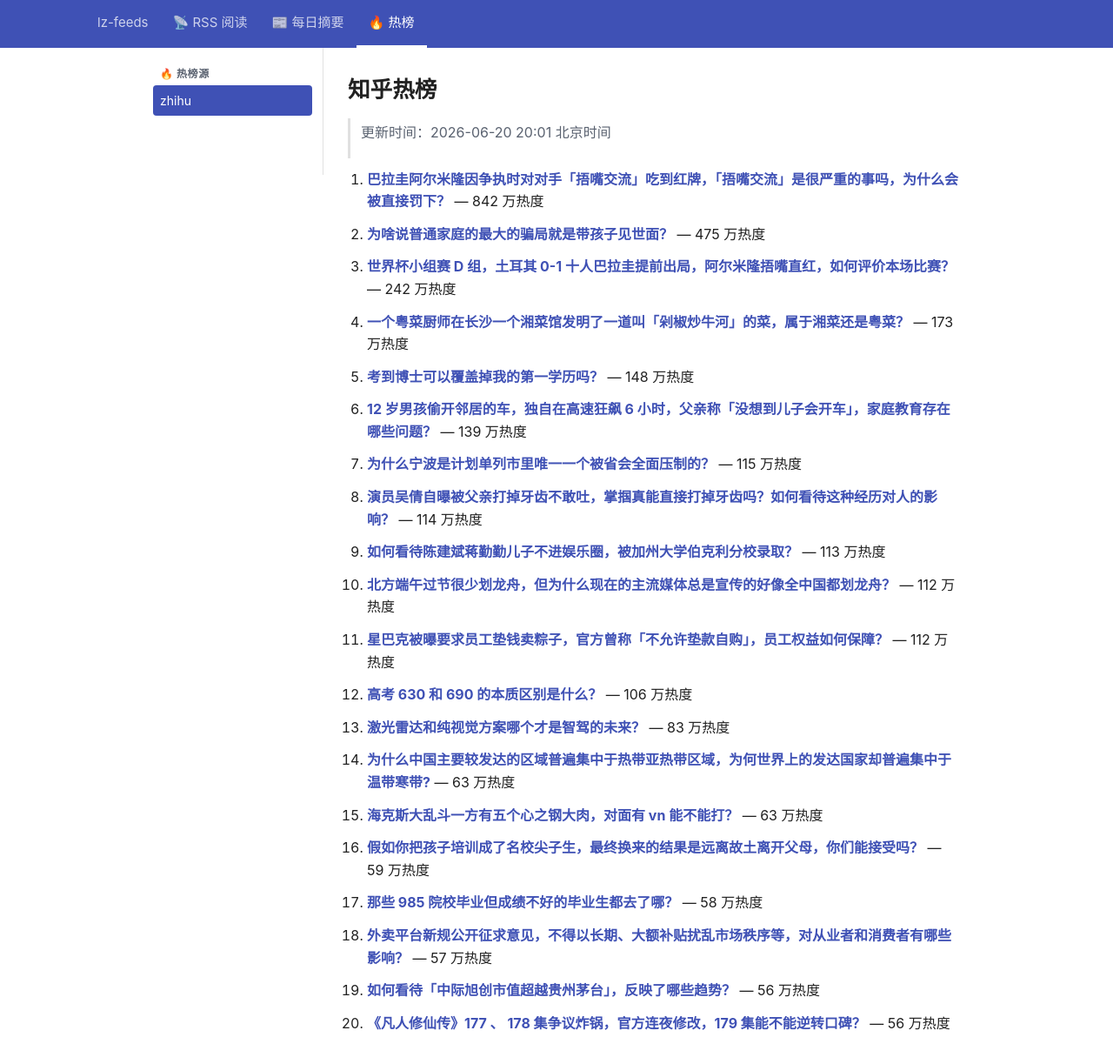
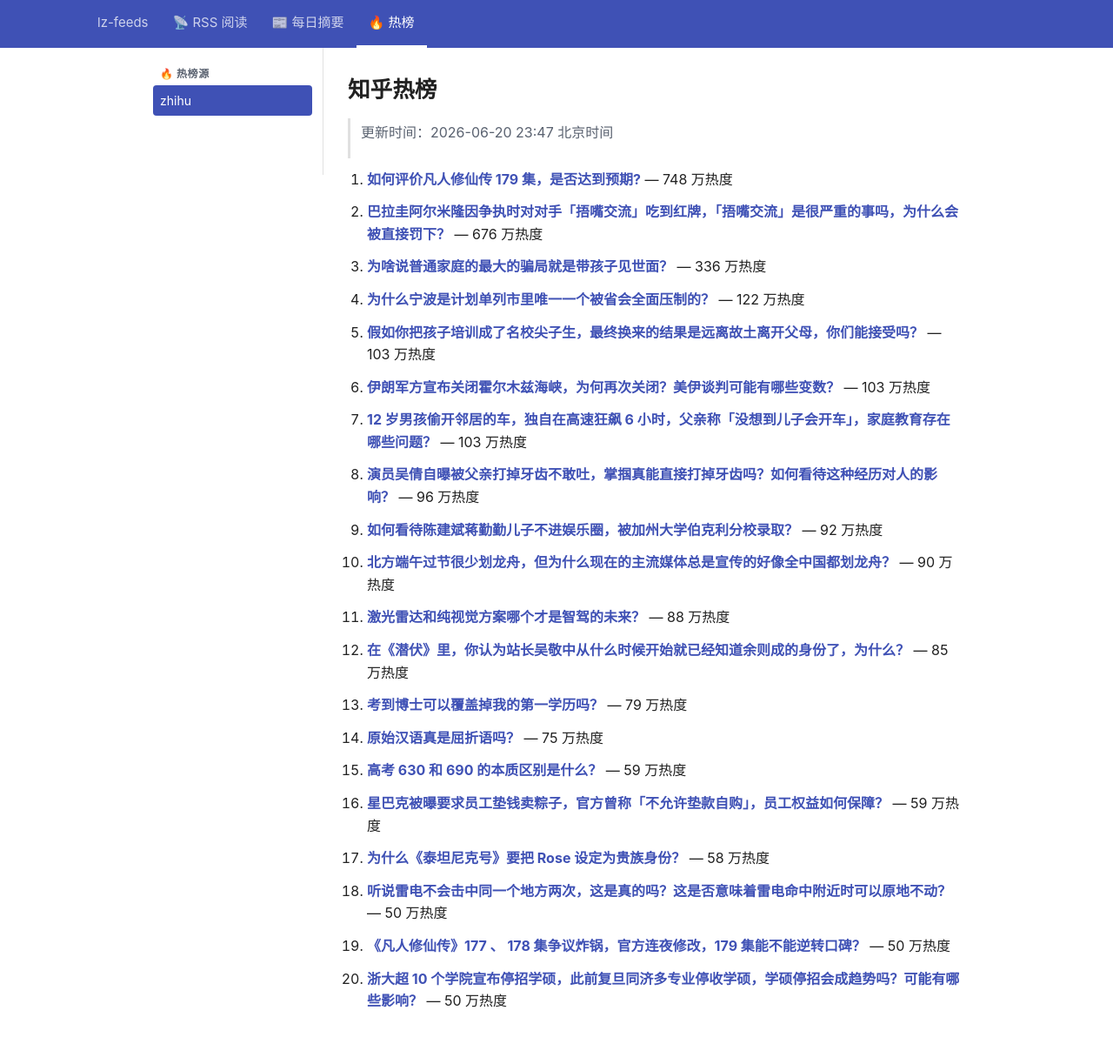
Before and after one commit to lizhang0101/lz-feeds, a Jekyll site: the page built from _hotlist/zhihu.md, in a window 1280 px wide and 1253 px high. Shown: the top 1223 px of the window at 87% size. Built offline with Jekyll 4.4.1, drawn with Linux system fonts in a browser that asks for light colours.

Commit message:
hotlist: 2026-06-20T15:47Z

```diff
--- a/_hotlist/zhihu.md
+++ b/_hotlist/zhihu.md
@@ -1,48 +1,48 @@
 ---
-updated: 2026-06-20 20:01 北京时间
+updated: 2026-06-20 23:47 北京时间
 count: 20
 ---
 
 # 知乎热榜
 
-> 更新时间：2026-06-20 20:01 北京时间
+> 更新时间：2026-06-20 23:47 北京时间
 
-1. **[巴拉圭阿尔米隆因争执时对对手「捂嘴交流」吃到红牌，「捂嘴交流」是很严重的事吗，为什么会被直接罚下？](https://www.zhihu.com/question/2051637499642864620)** — 842 万热度
+1. **[如何评价凡人修仙传 179 集，是否达到预期?](https://www.zhihu.com/question/2051625687069599430)** — 748 万热度
 
-2. **[为啥说普通家庭的最大的骗局就是带孩子见世面？](https://www.zhihu.com/question/2038894308640700353)** — 475 万热度
+2. **[巴拉圭阿尔米隆因争执时对对手「捂嘴交流」吃到红牌，「捂嘴交流」是很严重的事吗，为什么会被直接罚下？](https://www.zhihu.com/question/2051637499642864620)** — 676 万热度
 
-3. **[世界杯小组赛 D 组，土耳其 0-1 十人巴拉圭提前出局，阿尔米隆捂嘴直红，如何评价本场比赛？](https://www.zhihu.com/question/2050230396579570472)** — 242 万热度
+3. **[为啥说普通家庭的最大的骗局就是带孩子见世面？](https://www.zhihu.com/question/2038894308640700353)** — 336 万热度
 
-4. **[一个粤菜厨师在长沙一个湘菜馆发明了一道叫「剁椒炒牛河」的菜，属于湘菜还是粤菜？](https://www.zhihu.com/question/2050937469755975159)** — 173 万热度
+4. **[为什么宁波是计划单列市里唯一一个被省会全面压制的？](https://www.zhihu.com/question/578870052)** — 122 万热度
 
-5. **[考到博士可以覆盖掉我的第一学历吗？](https://www.zhihu.com/question/2050845709822325620)** — 148 万热度
+5. **[假如你把孩子培训成了名校尖子生，最终换来的结果是远离故土离开父母，你们能接受吗？](https://www.zhihu.com/question/2049451649257813984)** — 103 万热度
 
-6. **[12 岁男孩偷开邻居的车，独自在高速狂飙 6 小时，父亲称「没想到儿子会开车」，家庭教育存在哪些问题？](https://www.zhihu.com/question/2051001274779301605)** — 139 万热度
+6. **[伊朗军方宣布关闭霍尔木兹海峡，为何再次关闭？美伊谈判可能有哪些变数？](https://www.zhihu.com/question/2051776974696048337)** — 103 万热度
 
-7. **[为什么宁波是计划单列市里唯一一个被省会全面压制的？](https://www.zhihu.com/question/578870052)** — 115 万热度
+7. **[12 岁男孩偷开邻居的车，独自在高速狂飙 6 小时，父亲称「没想到儿子会开车」，家庭教育存在哪些问题？](https://www.zhihu.com/question/2051001274779301605)** — 103 万热度
 
-8. **[演员吴倩自曝被父亲打掉牙齿不敢吐，掌掴真能直接打掉牙齿吗？如何看待这种经历对人的影响？](https://www.zhihu.com/question/2050956959000565700)** — 114 万热度
+8. **[演员吴倩自曝被父亲打掉牙齿不敢吐，掌掴真能直接打掉牙齿吗？如何看待这种经历对人的影响？](https://www.zhihu.com/question/2050956959000565700)** — 96 万热度
 
-9. **[如何看待陈建斌蒋勤勤儿子不进娱乐圈，被加州大学伯克利分校录取？](https://www.zhihu.com/question/2051069358131115104)** — 113 万热度
+9. **[如何看待陈建斌蒋勤勤儿子不进娱乐圈，被加州大学伯克利分校录取？](https://www.zhihu.com/question/2051069358131115104)** — 92 万热度
 
-10. **[北方端午过节很少划龙舟，但为什么现在的主流媒体总是宣传的好像全中国都划龙舟？](https://www.zhihu.com/question/2004959912573302294)** — 112 万热度
+10. **[北方端午过节很少划龙舟，但为什么现在的主流媒体总是宣传的好像全中国都划龙舟？](https://www.zhihu.com/question/2004959912573302294)** — 90 万热度
 
-11. **[星巴克被曝要求员工垫钱卖粽子，官方曾称「不允许垫款自购」，员工权益如何保障？](https://www.zhihu.com/question/2051112823397390241)** — 112 万热度
+11. **[激光雷达和纯视觉方案哪个才是智驾的未来？](https://www.zhihu.com/question/6454864669)** — 88 万热度
 
-12. **[高考 630 和 690 的本质区别是什么？](https://www.zhihu.com/question/2047356185930732208)** — 106 万热度
+12. **[在《潜伏》里，你认为站长吴敬中从什么时候开始就已经知道余则成的身份了，为什么？](https://www.zhihu.com/question/1931371746306524304)** — 85 万热度
 
-13. **[激光雷达和纯视觉方案哪个才是智驾的未来？](https://www.zhihu.com/question/6454864669)** — 83 万热度
+13. **[考到博士可以覆盖掉我的第一学历吗？](https://www.zhihu.com/question/2050845709822325620)** — 79 万热度
 
-14. **[为什么中国主要较发达的区域普遍集中于热带亚热带区域，为何世界上的发达国家却普遍集中于温带寒带?](https://www.zhihu.com/question/8116589308)** — 63 万热度
+14. **[原始汉语真是屈折语吗？](https://www.zhihu.com/question/526238489)** — 75 万热度
 
-15. **[海克斯大乱斗一方有五个心之钢大肉，对面有 vn 能不能打？](https://www.zhihu.com/question/2050917364036802320)** — 63 万热度
+15. **[高考 630 和 690 的本质区别是什么？](https://www.zhihu.com/question/2047356185930732208)** — 59 万热度
 
-16. **[假如你把孩子培训成了名校尖子生，最终换来的结果是远离故土离开父母，你们能接受吗？](https://www.zhihu.com/question/2049451649257813984)** — 59 万热度
+16. **[星巴克被曝要求员工垫钱卖粽子，官方曾称「不允许垫款自购」，员工权益如何保障？](https://www.zhihu.com/question/2051112823397390241)** — 59 万热度
 
-17. **[那些 985 院校毕业但成绩不好的毕业生都去了哪？](https://www.zhihu.com/question/304703381)** — 58 万热度
+17. **[为什么《泰坦尼克号》要把 Rose 设定为贵族身份？](https://www.zhihu.com/question/2051395328994235603)** — 58 万热度
 
-18. **[外卖平台新规公开征求意见，不得以长期、大额补贴扰乱市场秩序等，对从业者和消费者有哪些影响？](https://www.zhihu.com/question/2050629183651280573)** — 57 万热度
+18. **[听说雷电不会击中同一个地方两次，这是真的吗？这是否意味着雷电命中附近时可以原地不动？](https://www.zhihu.com/question/2036184365005280074)** — 50 万热度
 
-19. **[如何看待「中际旭创市值超越贵州茅台」，反映了哪些趋势？](https://www.zhihu.com/question/2051229329099421194)** — 56 万热度
+19. **[《凡人修仙传》177 、 178 集争议炸锅，官方连夜修改，179 集能不能逆转口碑？](https://www.zhihu.com/question/2050929172667700787)** — 50 万热度
 
-20. **[《凡人修仙传》177 、 178 集争议炸锅，官方连夜修改，179 集能不能逆转口碑？](https://www.zhihu.com/question/2050929172667700787)** — 56 万热度
+20. **[浙大超 10 个学院宣布停招学硕，此前复旦同济多专业停收学硕，学硕停招会成趋势吗？可能有哪些影响？](https://www.zhihu.com/question/2050939658821793786)** — 50 万热度
```
